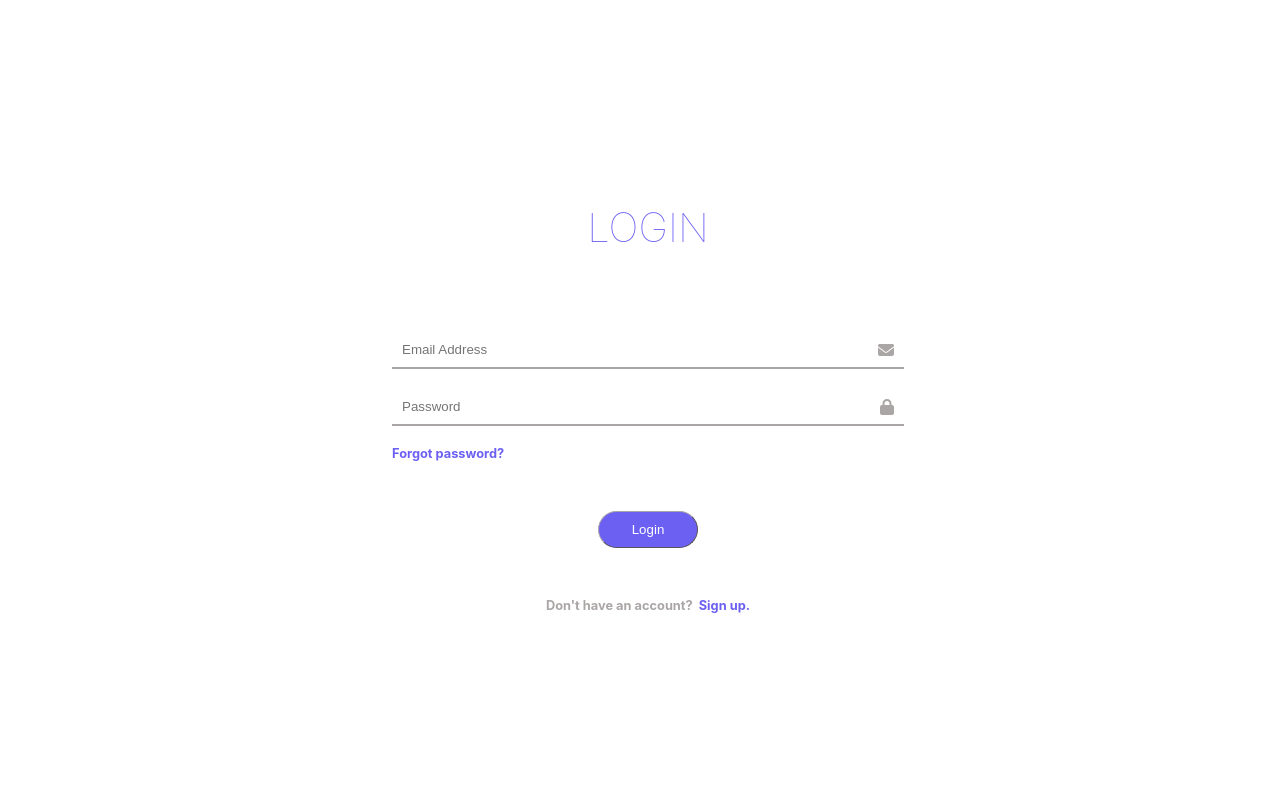
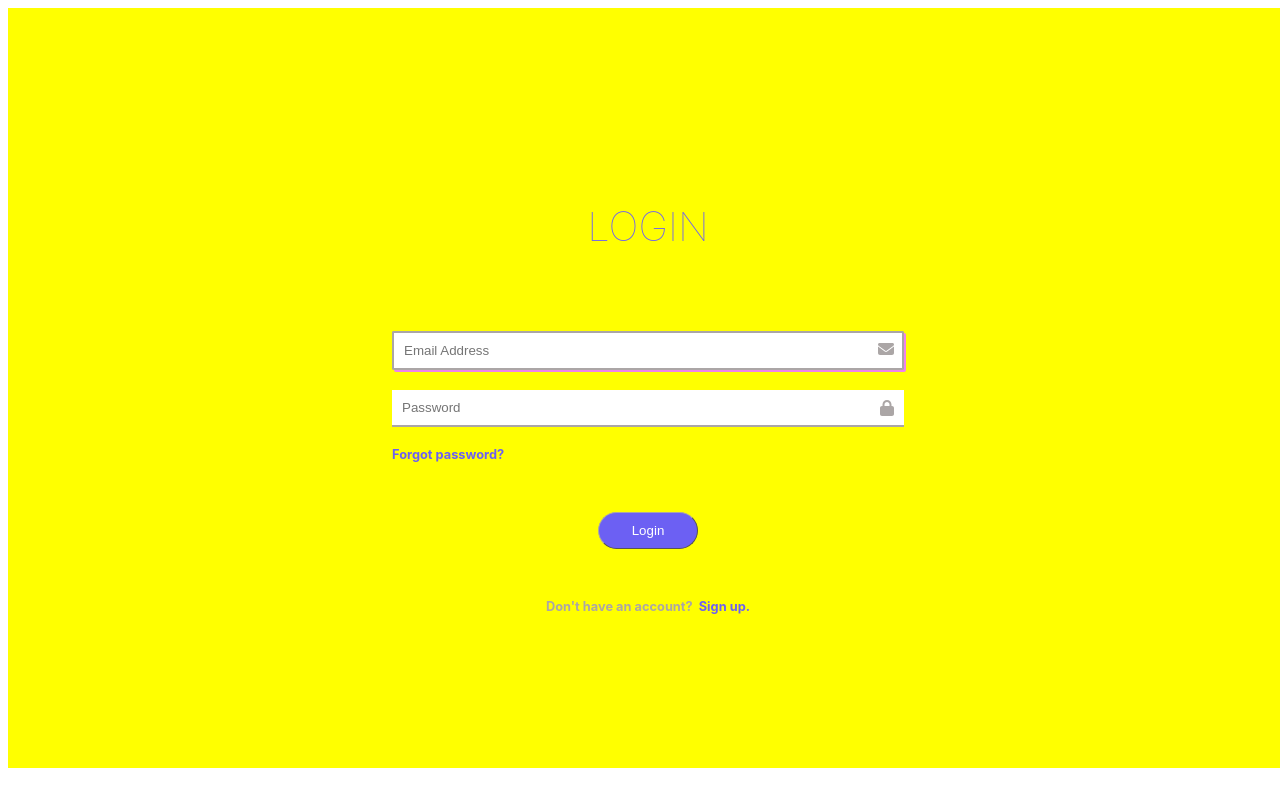
Before and after one commit to BT3103AppDev1/l1-final-project-group-21, a Vue app in the folder project-budgety/: page / in a window 1280 px wide. In both pictures the pointer is over the input "Email Address". Built offline with nearby package versions, Linux system fonts and the light colour scheme.

Commit message:
edited login component style

```diff
--- a/project-budgety/src/components/Login.vue
+++ b/project-budgety/src/components/Login.vue
@@ -53,6 +53,7 @@ body {
 	overflow: hidden;
 	height: 95vh;
 	width: 100vw;
+	background-color: yellow;
 }
 
 .login-details {
@@ -71,15 +72,37 @@ body {
 
 #email,
 #password {
-	border-top-style: hidden;
-	border-right-style: hidden;
-	border-left-style: hidden;
+	border-top-style: none;
+	border-right-style: none;
+	border-left-style: none;
 	border-bottom-style: 1px ridge;
 	border-bottom-color: #aba6a6;
 	width: 100%;
 	padding: 10px;
 	box-sizing: border-box;
 }
+
+#email:hover,
+#password:hover {
+	border-top-style: solid;
+	border-right-style: solid;
+	border-left-style: solid;
+	border-color: #aba6a6;
+	box-shadow: 2px 2px #ee82ee;
+	border-radius: 2px;
+	border-width: 2px;
+}
+
+/* input.text:focus,
+input.text:focus {
+	border-top-style: solid;
+	border-right-style: solid;
+	border-left-style: solid;
+	border-color: #aba6a6;
+	border-radius: 2px;
+	border-width: 2px;
+	outline: none;
+} */
 
 #email-div,
 #password-div {
```
Also changed, not shown: project-budgety/src/assets/budgety_cover.jpg (added).
